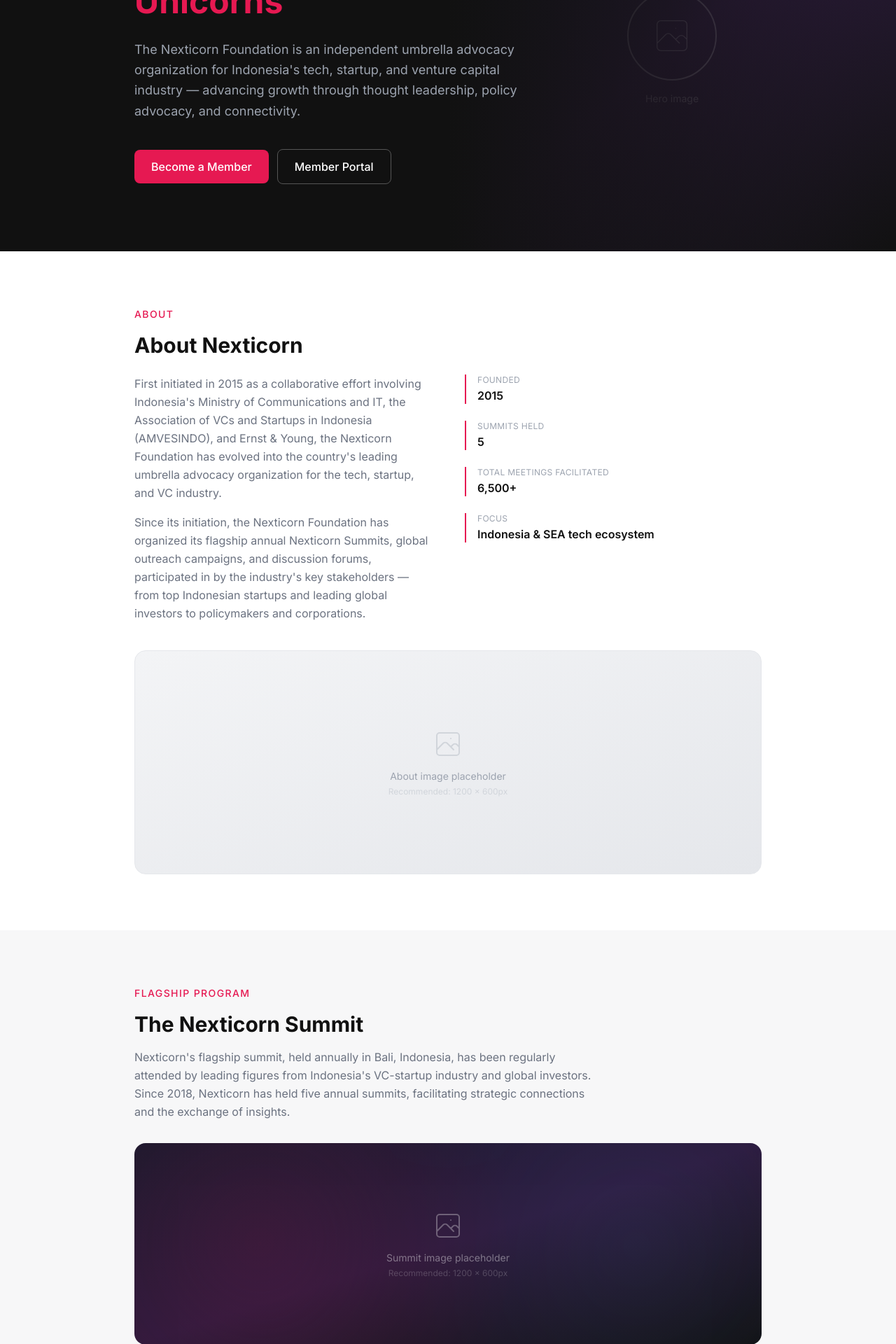
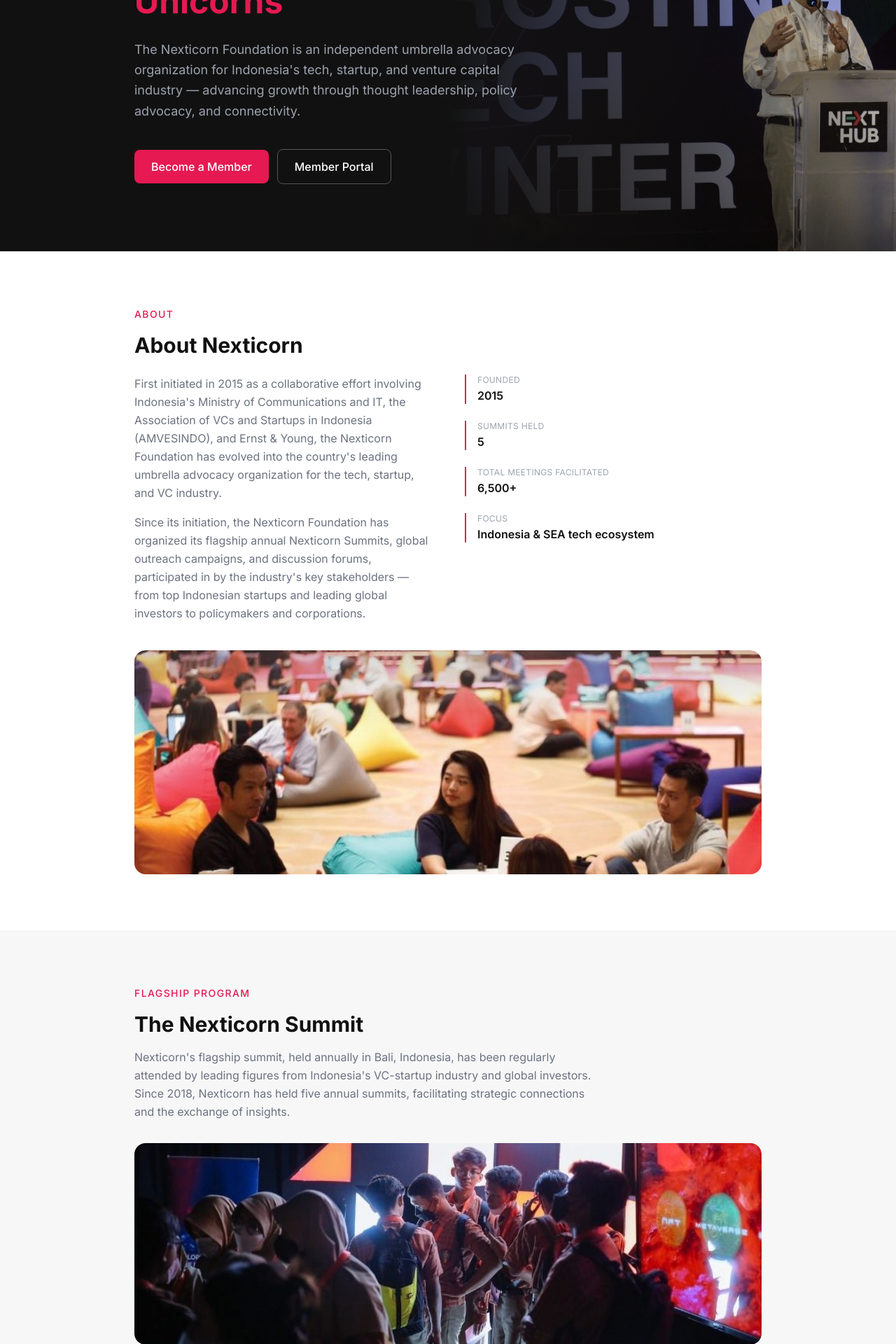
Before and after one commit to nxctemp/nexticorn-platform, a Next.js app: page / in a window 1280 px wide. Shown: the part 340-2260 px from the top of the page at 70% size. Built offline with nearby package versions, Linux system fonts and the light colour scheme.

Commit message:
feat: replace placeholder images with real photos

```diff
--- a/src/app/page.tsx
+++ b/src/app/page.tsx
@@ -77,18 +77,9 @@
       {/* Hero — with faded image on right */}
       <section className="bg-[#111111] text-white relative overflow-hidden min-h-[520px] flex items-center">
         {/* Placeholder image right side with fade */}
-        <div className="absolute right-0 top-0 bottom-0 w-1/2 hidden md:block">
+         <div className="absolute right-0 top-0 bottom-0 w-1/2 hidden md:block">
           <div className="absolute inset-0 bg-gradient-to-r from-[#111111] via-[#111111]/60 to-transparent z-10" />
-          <div className="w-full h-full bg-gradient-to-br from-[#1a1a2e] via-[#2d1b3d] to-[#111111] flex items-center justify-center">
-            <div className="text-center opacity-20">
-              <div className="w-32 h-32 border-2 border-white rounded-full mx-auto mb-4 flex items-center justify-center">
-                <svg className="w-16 h-16 text-white" fill="none" viewBox="0 0 24 24" stroke="currentColor">
-                  <path strokeLinecap="round" strokeLinejoin="round" strokeWidth={0.5} d="M4 16l4.586-4.586a2 2 0 012.828 0L16 16m-2-2l1.586-1.586a2 2 0 012.828 0L20 14m-6-6h.01M6 20h12a2 2 0 002-2V6a2 2 0 00-2-2H6a2 2 0 00-2 2v12a2 2 0 002 2z" />
-                </svg>
-              </div>
-              <p className="text-white text-sm">Hero image</p>
-            </div>
-          </div>
+          <img src="/images/Hero.jpg" alt="Nexticorn Summit" className="w-full h-full object-cover object-center" />
         </div>
 
         <div className="relative z-10 px-6 py-16 md:py-24 w-full">
@@ -141,14 +132,8 @@
             </div>
 
             {/* About image placeholder */}
-            <div className="w-full h-64 md:h-80 bg-gradient-to-br from-[#F3F4F6] to-[#E5E7EB] rounded-2xl flex items-center justify-center border border-[#E5E7EB]">
-              <div className="text-center">
-                <svg className="w-12 h-12 text-[#D1D5DB] mx-auto mb-3" fill="none" viewBox="0 0 24 24" stroke="currentColor">
-                  <path strokeLinecap="round" strokeLinejoin="round" strokeWidth={1} d="M4 16l4.586-4.586a2 2 0 012.828 0L16 16m-2-2l1.586-1.586a2 2 0 012.828 0L20 14m-6-6h.01M6 20h12a2 2 0 002-2V6a2 2 0 00-2-2H6a2 2 0 00-2 2v12a2 2 0 002 2z" />
-                </svg>
-                <p className="text-[#9CA3AF] text-sm">About image placeholder</p>
-                <p className="text-[#D1D5DB] text-xs mt-1">Recommended: 1200 × 600px</p>
-              </div>
+             <div className="w-full h-64 md:h-80 rounded-2xl overflow-hidden">
+              <img src="/images/About_Us.jpg" alt="Nexticorn team" className="w-full h-full object-cover object-center" />
             </div>
           </Section>
         </div>
@@ -165,17 +150,8 @@
             </p>
 
             {/* Summit image placeholder */}
-            <div className="w-full h-56 md:h-72 bg-gradient-to-br from-[#1a1a2e] via-[#2d1b3d] to-[#111111] rounded-2xl flex items-center justify-center mb-10 relative overflow-hidden">
-              <div className="absolute inset-0 opacity-10">
-                <div className="w-full h-full" style={{backgroundImage: 'radial-gradient(circle at 20% 50%, #E61952 0%, transparent 50%), radial-gradient(circle at 80% 50%, #4472C4 0%, transparent 50%)'}} />
-              </div>
-              <div className="text-center relative z-10">
-                <svg className="w-12 h-12 text-white/30 mx-auto mb-3" fill="none" viewBox="0 0 24 24" stroke="currentColor">
-                  <path strokeLinecap="round" strokeLinejoin="round" strokeWidth={1} d="M4 16l4.586-4.586a2 2 0 012.828 0L16 16m-2-2l1.586-1.586a2 2 0 012.828 0L20 14m-6-6h.01M6 20h12a2 2 0 002-2V6a2 2 0 00-2-2H6a2 2 0 00-2 2v12a2 2 0 002 2z" />
-                </svg>
-                <p className="text-white/40 text-sm">Summit image placeholder</p>
-                <p className="text-white/20 text-xs mt-1">Recommended: 1200 × 600px</p>
-              </div>
+            <div className="w-full h-56 md:h-72 rounded-2xl overflow-hidden mb-10">
+              <img src="/images/Summit.jpg" alt="Nexticorn Summit" className="w-full h-full object-cover object-center" />
             </div>
 
             <div className="grid grid-cols-2 md:grid-cols-4 gap-4">
@@ -206,14 +182,8 @@
             </p>
 
             {/* Membership image placeholder */}
-            <div className="w-full h-48 md:h-64 bg-gradient-to-br from-[#FEE2E2] to-[#F6ACC1] rounded-2xl flex items-center justify-center mb-10 border border-[#FECACA]">
-              <div className="text-center">
-                <svg className="w-12 h-12 text-[#E61952]/30 mx-auto mb-3" fill="none" viewBox="0 0 24 24" stroke="currentColor">
-                  <path strokeLinecap="round" strokeLinejoin="round" strokeWidth={1} d="M4 16l4.586-4.586a2 2 0 012.828 0L16 16m-2-2l1.586-1.586a2 2 0 012.828 0L20 14m-6-6h.01M6 20h12a2 2 0 002-2V6a2 2 0 00-2-2H6a2 2 0 00-2 2v12a2 2 0 002 2z" />
-                </svg>
-                <p className="text-[#E61952]/50 text-sm">Membership image placeholder</p>
-                <p className="text-[#E61952]/30 text-xs mt-1">Recommended: 1200 × 500px</p>
-              </div>
+            <div className="w-full h-48 md:h-64 rounded-2xl overflow-hidden mb-10">
+              <img src="/images/Membership.jpg" alt="Nexticorn membership networking" className="w-full h-full object-cover object-center" />
             </div>
 
             <div className="grid grid-cols-1 sm:grid-cols-2 md:grid-cols-3 gap-4 md:gap-6 mb-10">
```
